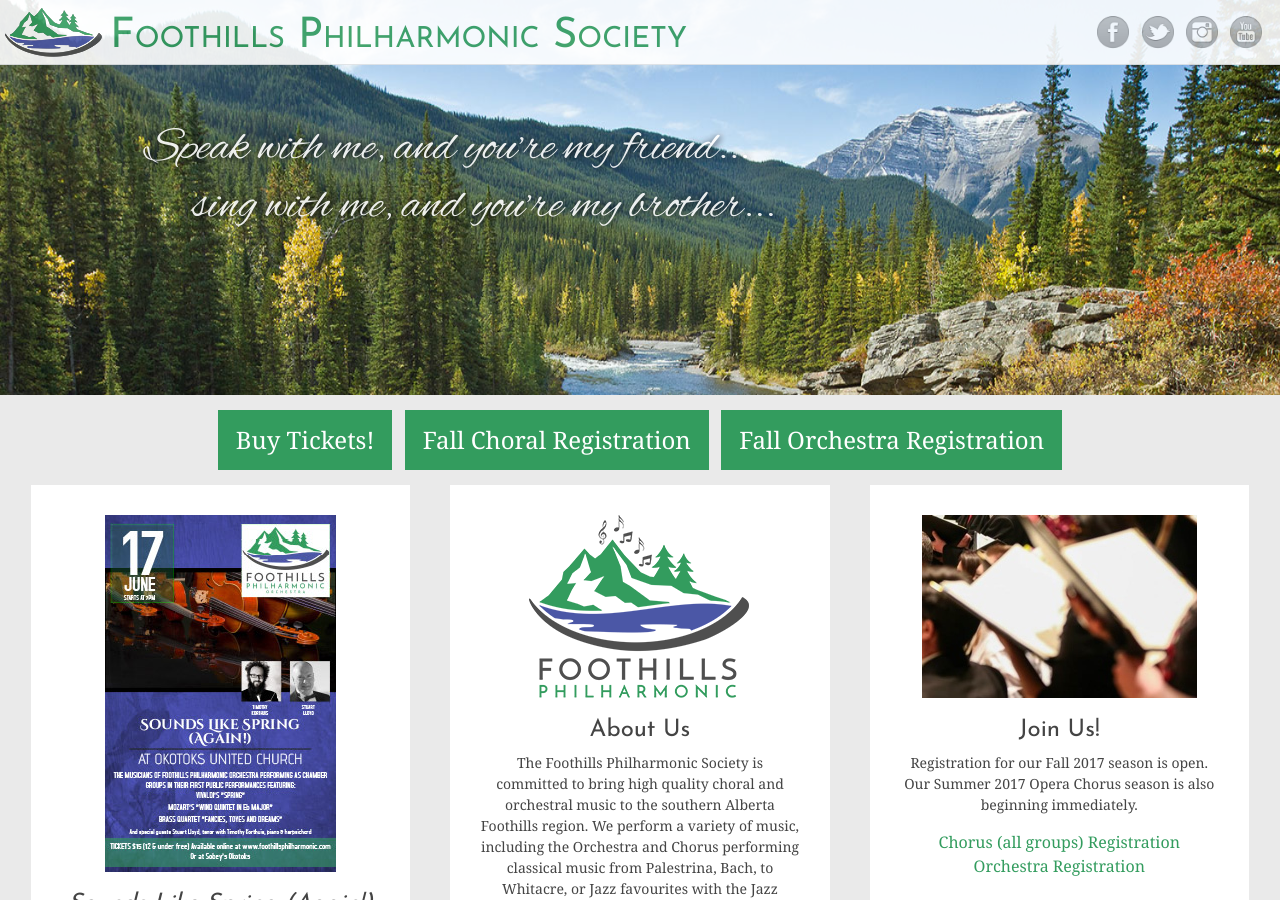
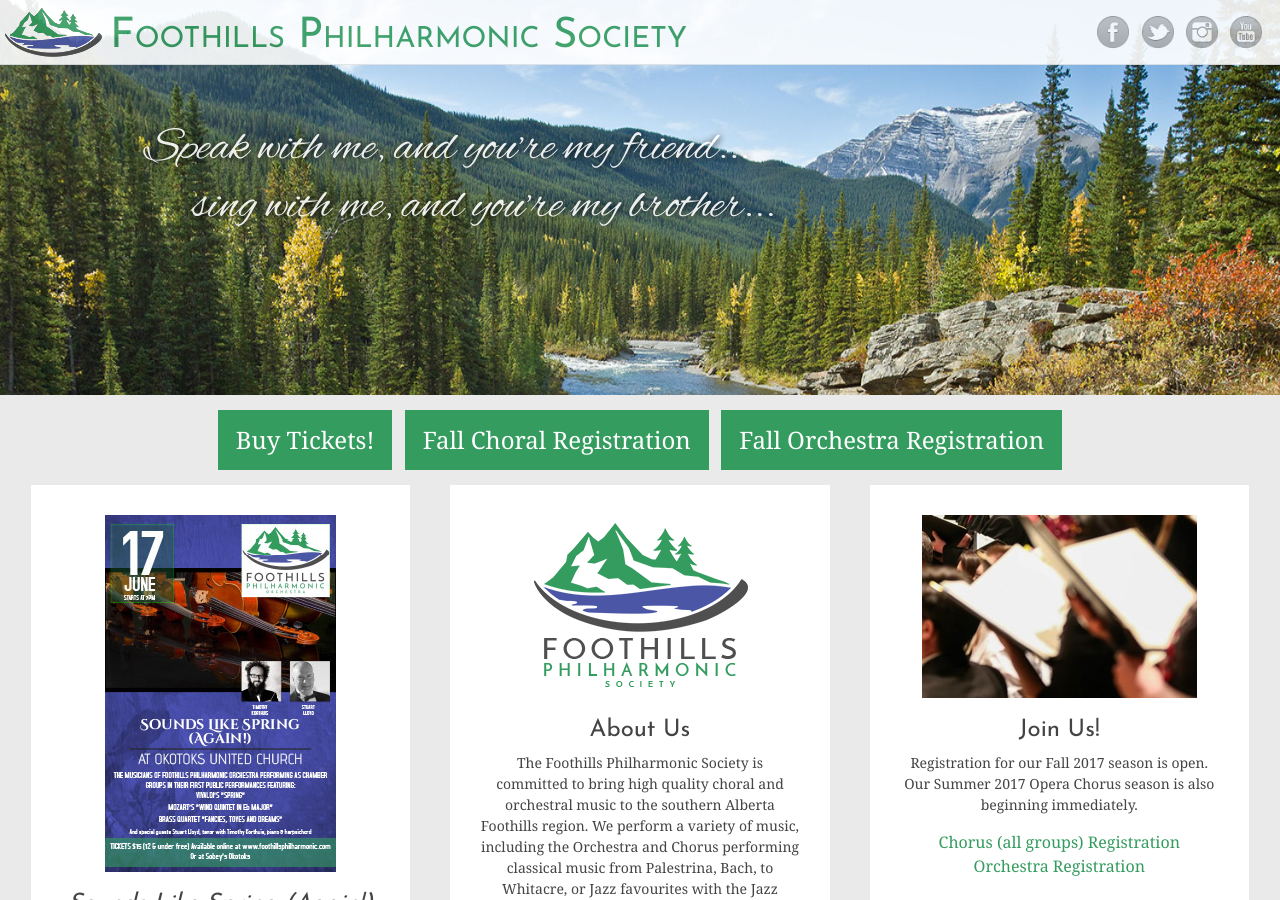
Before and after one commit to percyhanna/fps, a Jekyll site: the page built from index.html, in a window 1280 px wide and 900 px high. Built offline with Jekyll 4.4.1, drawn with Linux system fonts in a browser that asks for light colours; some web fonts are replaced; Markdown is read by kramdown in place of the engine named in the settings.

Commit message:
Add FPS logo

```diff
--- a/index.html
+++ b/index.html
@@ -21,7 +21,7 @@
 
         <div class="tg-one-third">
           <div class="page_text_container">
-            <img class="hide-mobile content-image" alt="FPC Logo" src="/images/logo-mountains.png" width="275" height="183">
+            <img class="hide-mobile content-image" alt="FPC Logo" src="/images/logo-mountains.png" width="220" height="183">
             <h1 class="entry-title">About Us</h1>
             <p>The Foothills Philharmonic Society is committed to bring high quality choral and orchestral music to the southern Alberta Foothills region. We perform a variety of music, including the Orchestra and Chorus performing classical music from Palestrina, Bach, to Whitacre, or Jazz favourites with the Jazz Chorus.</p>
             <p>
```
Also changed, not shown: images/logo-mountains.png.
